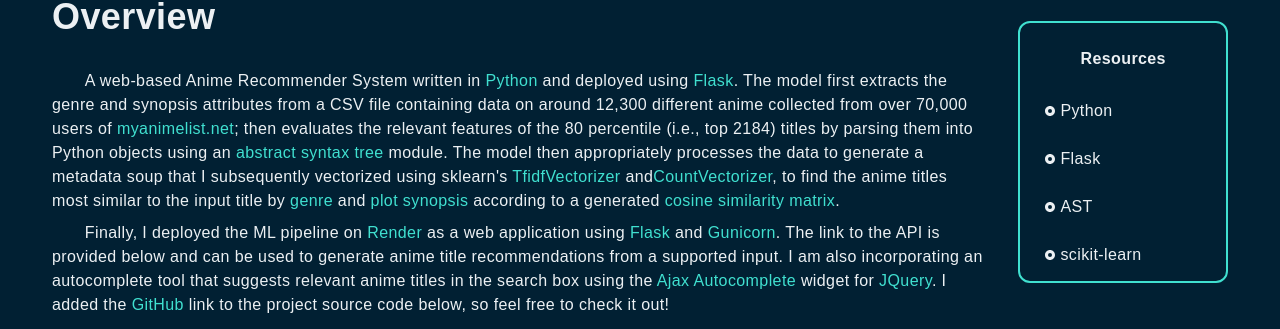
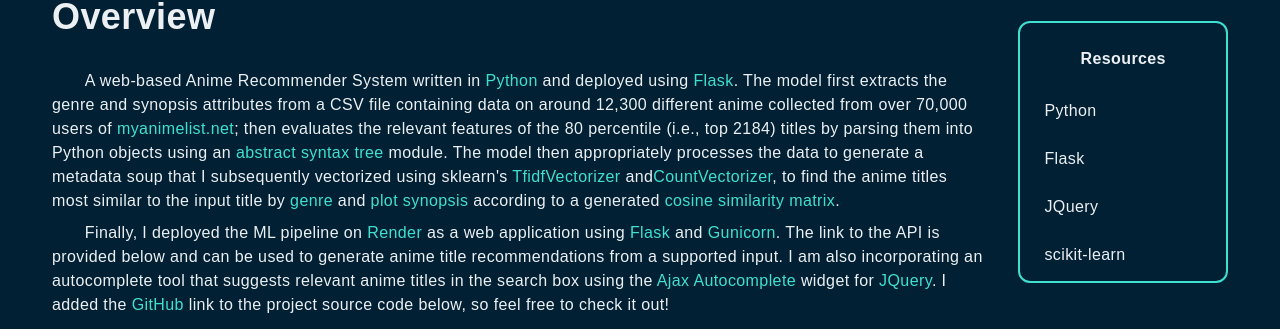
Before and after one commit to RishikSarkar/personal-portfolio-2.1, a Next.js app: page /AnimeRecommender in a window 1280 px wide. Shown: the part 459-788 px from the top of the page. Built offline with nearby package versions, Linux system fonts and the light colour scheme; a web font is replaced by a local one.

Commit message:
animerecommender format

```diff
--- a/pages/AnimeRecommender.jsx
+++ b/pages/AnimeRecommender.jsx
@@ -58,15 +58,15 @@
         <div className='mt-12 md:h-[60%] col-span-4 md:col-span-1 text-[#ecf0f3] dark:text-[#012033] shadow-none border-2 border-[#40e0d0] dark:border-gray-600 hover:shadow-lg shadow-[#40e0d0] hover:shadow-[#40e0d0] dark:hover:shadow-gray-400 ease-in duration-200 rounded-xl p-4'>
           <div className='p-2'>
             <p className='text-center font-bold pb-2'>Resources</p>
-            <div className='grid grid-cols-3 md:grid-cols-1 mt-2'>
+            <div className='grid grid-cols-3 md:grid-cols-1 mt-2 items-center'>
 
-              <p className='py-3 flex items-center'><RiRadioButtonFill className='pr-1' />Python</p>
+              <p className='py-3 flex items-center'>Python</p>
 
-              <p className='py-3 flex items-center'><RiRadioButtonFill className='pr-1' />Flask</p>
+              <p className='py-3 flex items-center'>Flask</p>
 
-              <p className='py-3 flex items-center'><RiRadioButtonFill className='pr-1' />AST</p>
+              <p className='py-3 flex items-center'>JQuery</p>
 
-              <p className='py-3 flex items-center'><RiRadioButtonFill className='pr-1' />scikit-learn</p>
+              <p className='py-3 flex items-center'>scikit-learn</p>
 
             </div>
           </div>
```
